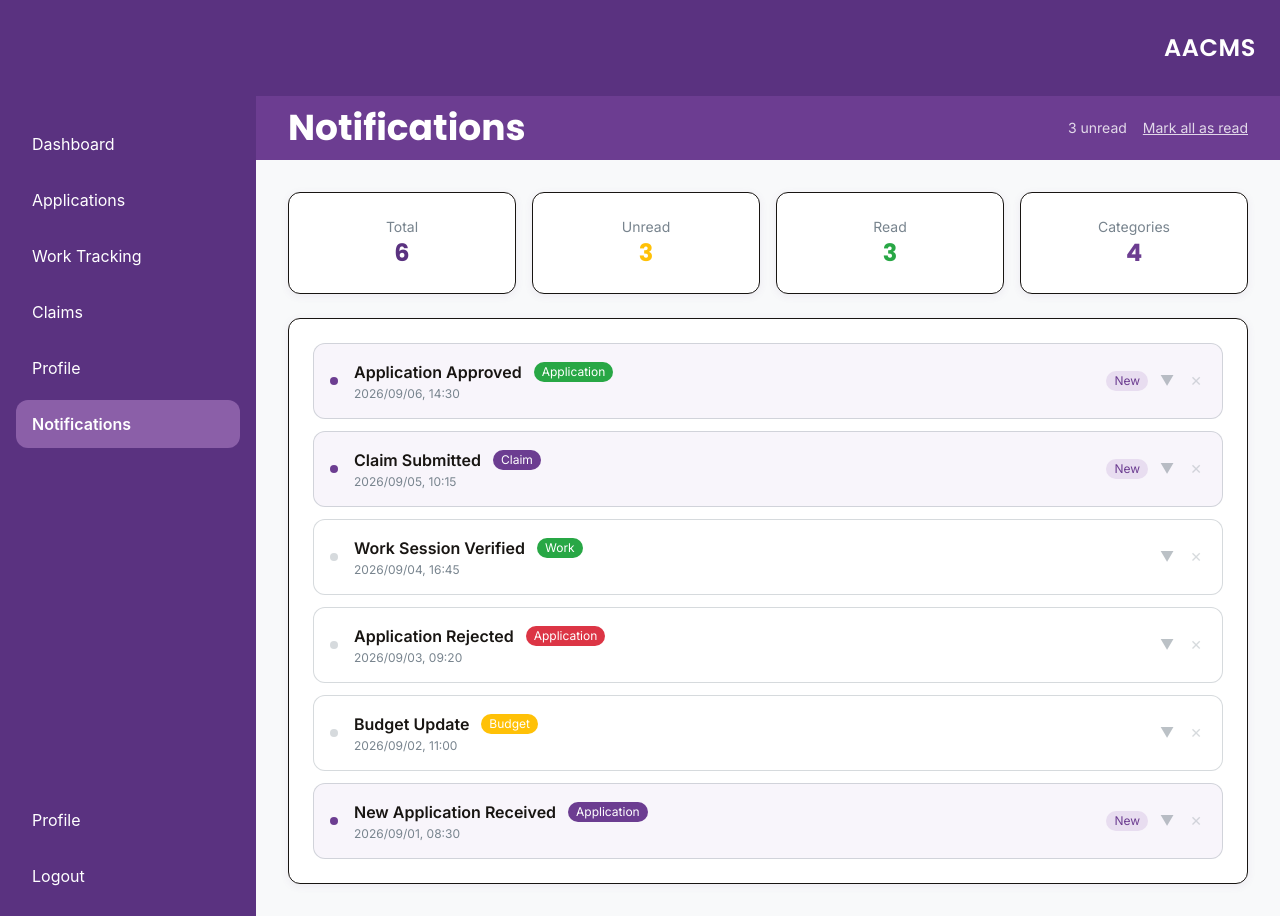
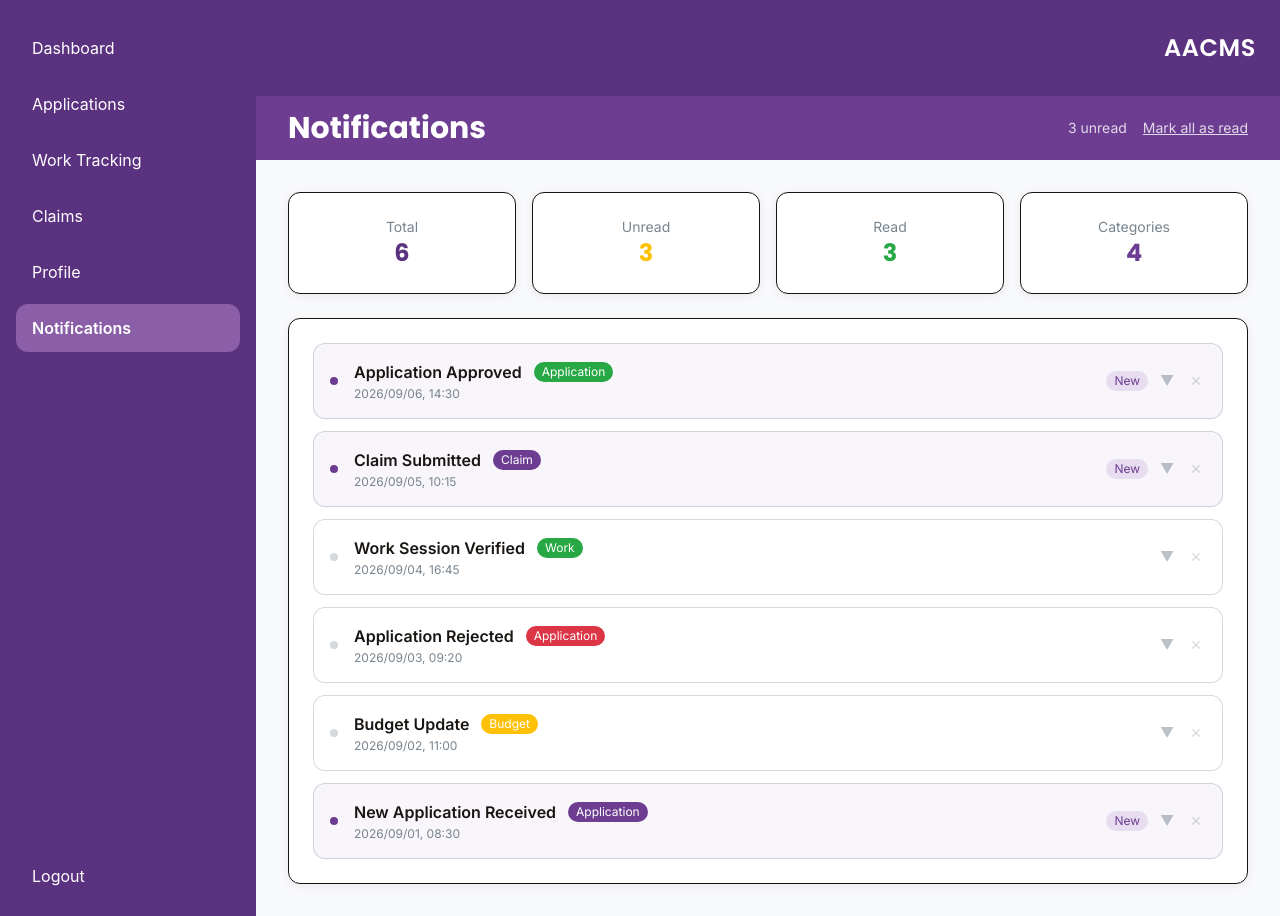
Before and after one commit to DACMS-Project-Group/DACMS, a React app in the folder frontend/: page /notifications in a window 1280 px wide. Built offline with nearby package versions, Linux system fonts and the light colour scheme; the HTML template or start-up script is replaced by a standard one.

Commit message:
Remove Export Payments from sidebar

```diff
--- a/frontend/src/App.jsx
+++ b/frontend/src/App.jsx
@@ -114,6 +114,8 @@ function App() {
             <Route path="/notifications" element={<Notifications />} />
           </Route>
 
+
+
           {/* ===== FALLBACK ===== */}
           <Route path="*" element={<Navigate to="/" replace />} />
 
--- a/frontend/src/components/Sidebar.jsx
+++ b/frontend/src/components/Sidebar.jsx
@@ -30,7 +30,6 @@ const Sidebar = ({ userRole = 'student' }) => {
   const adminNavItems = [
     { name: 'Dashboard', href: '/admin-dashboard' },
     { name: 'Budget Management', href: '/budget-management' },
-    { name: 'Export Payments', href: '/export-payments' },
     { name: 'Appointment Approvals', href: '/appointment-approvals' },
     { name: 'Claims Verification', href: '/claims-verification' },
     { name: 'Notifications', href: '/notifications' },
--- a/frontend/src/pages/Notifications.jsx
+++ b/frontend/src/pages/Notifications.jsx
@@ -105,18 +105,16 @@ const Notifications = () => {
   };
 
   return (
-    <div className="min-h-screen bg-off-white">
-      <Navbar />
+    <div className="flex min-h-screen bg-off-white">
+      <Sidebar userRole="userRole" />
 
-      <div className="flex">
-        {/* ===== SIDEBAR ===== */}
-        <Sidebar userRole={userRole} />
+      <div className="flex-1">
+        <Navbar />
 
-        {/* ===== MAIN CONTENT ===== */}
-        <main className="flex-1">
-          {/* Page Title */}
-          <div className="bg-primary h-16 flex items-center justify-between px-8">
-            <h1 className="text-4xl font-poppins font-bold text-white">Notifications</h1>
+        {/* Page Header */}
+        <div className="bg-primary h-16 flex items-center justify-between px-8">
+
+          <h1 className="text-3xl font-poppins font-bold text-white">Notifications</h1>
 
             <div className="flex items-center gap-4">
               <span className="text-white/80 text-sm font-inter">
@@ -258,7 +256,6 @@ const Notifications = () => {
               )}
             </Card>
           </div>
-        </main>
       </div>
     </div>
   );
```
